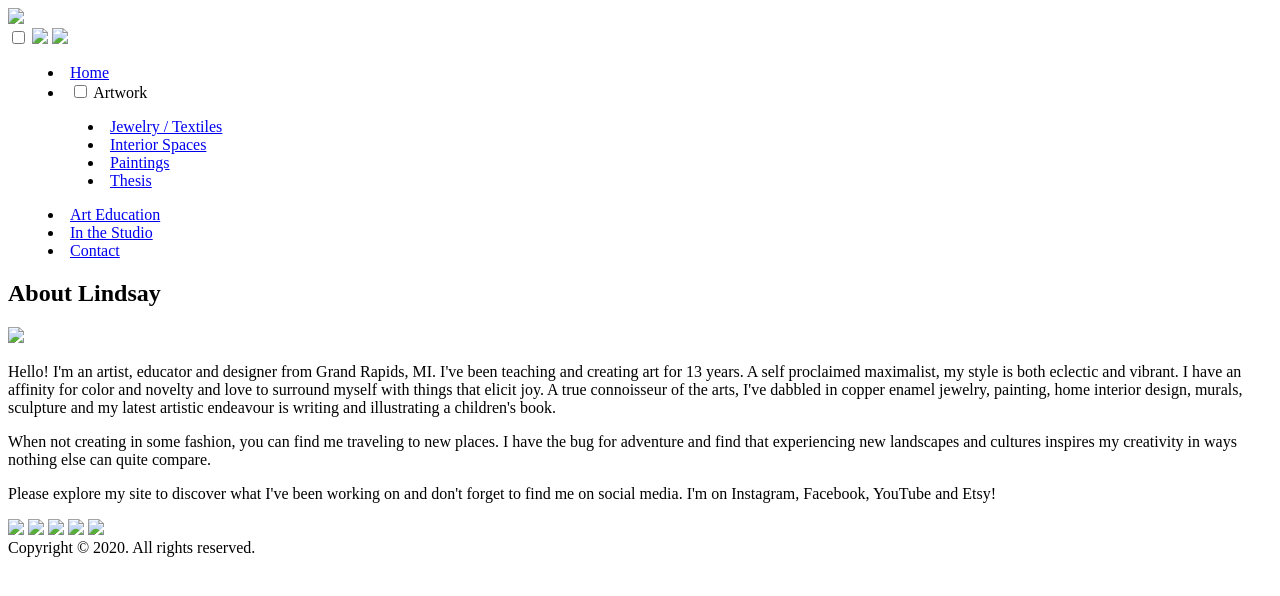
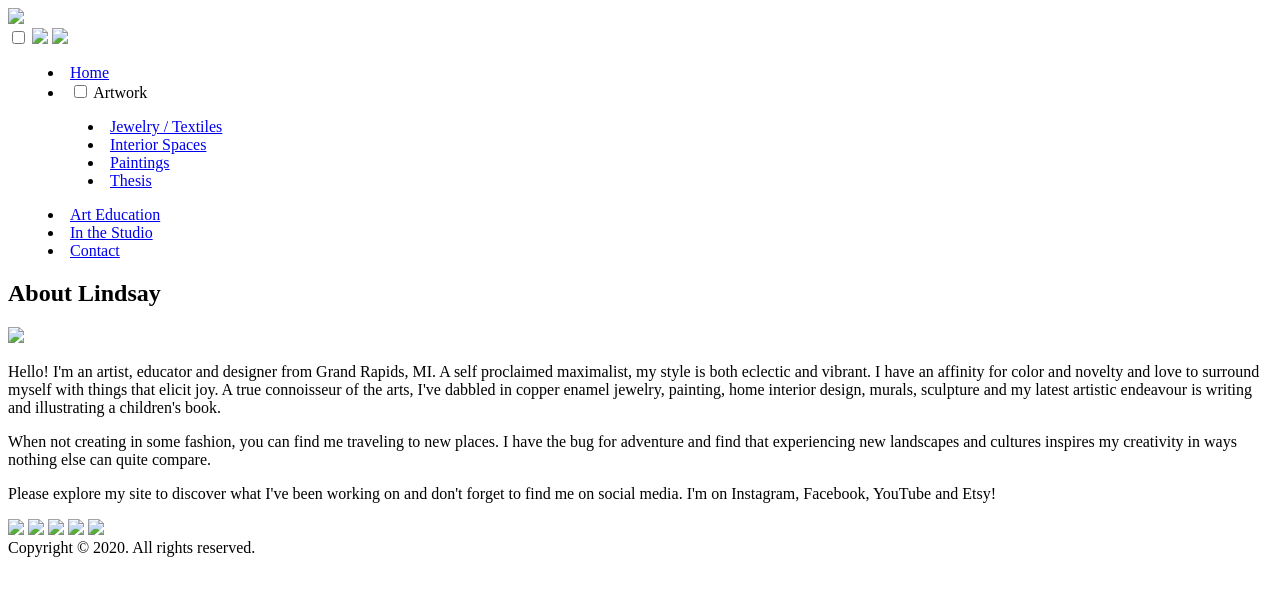
Before and after one commit to lindsaymoynihan/www.lindsaymoynihan.com, a Jekyll site: the page built from www/index.html, in a window 1280 px wide. Shown: the top 596 px of the page. Built offline with Jekyll 4.4.1, drawn with Linux system fonts in a browser that asks for light colours.

Commit message:
remove 13 year references and update instagram link

```diff
--- a/www/_layouts/default.html
+++ b/www/_layouts/default.html
@@ -55,7 +55,7 @@
     </main>
     <footer>
       <div class="social">
-        <a href="https://www.instagram.com/lindslovesart/" target="_blank" rel="noopener noreferrer"><img src="static/{{ site.time | date: '%Y%m%d%H%M%S' }}/images/social_instagram.png"></a>
+        <a href="https://www.instagram.com/thecolorchicboutique/" target="_blank" rel="noopener noreferrer"><img src="static/{{ site.time | date: '%Y%m%d%H%M%S' }}/images/social_instagram.png"></a>
         <a href="https://www.etsy.com/shop/thecolorchic/" target="_blank" rel="noopener noreferrer"><img src="static/{{ site.time | date: '%Y%m%d%H%M%S' }}/images/etsy_logo.svg"></a>
         <a href="https://www.facebook.com/lindslovesart-100779648294681/" target="_blank" rel="noopener noreferrer"><img src="static/{{ site.time | date: '%Y%m%d%H%M%S' }}/images/social_facebook.png"></a>
         <a href="https://www.pinterest.com/artdiva22/" target="_blank" rel="noopener noreferrer"><img src="static/{{ site.time | date: '%Y%m%d%H%M%S' }}/images/social_pinterest.png"></a>
--- a/www/art_education.html
+++ b/www/art_education.html
@@ -7,7 +7,6 @@ title: 'Lindsay Moynihan: Artist - Educator - Creator'
   <h2 class="left_bordered">Teaching Philosophy</h2>
   <p>
     Art education plays a big role in who I am as an artist and human!
-    I have been teaching art in the public school system for 13 years.
     I have both my bachelors and masters degree in Art Education as well as my teaching certification.
     Most recently, I've joined the world of online education and started teaching art classes through the Outschool platform.
     I love sharing my passion for art and beauty with my students.
--- a/www/index.html
+++ b/www/index.html
@@ -8,7 +8,6 @@ title: 'Lindsay Moynihan: Artist - Educator - Creator'
     <img src="static/{{ site.time | date: '%Y%m%d%H%M%S' }}/images/headshot.png" class="natural">
     <p>
       Hello! I'm an artist, educator and designer from Grand Rapids, MI.
-      I've been teaching and creating art for 13 years.
       A self proclaimed maximalist, my style is both eclectic and vibrant.
       I have an affinity for color and novelty and love to surround myself with things that elicit joy.
       A true connoisseur of the arts, I've dabbled in copper enamel jewelry, painting, home interior design, murals, sculpture and my latest artistic endeavour is writing and illustrating a children's book.
```
